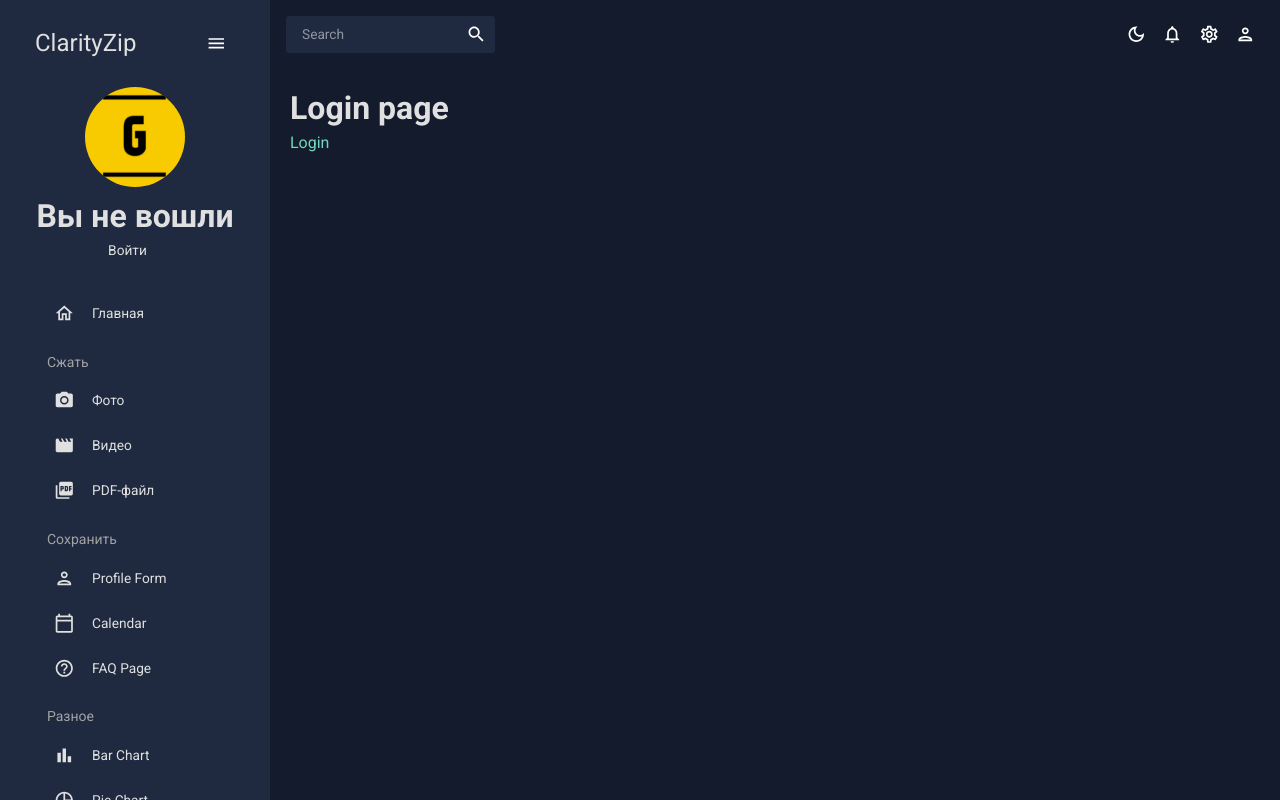
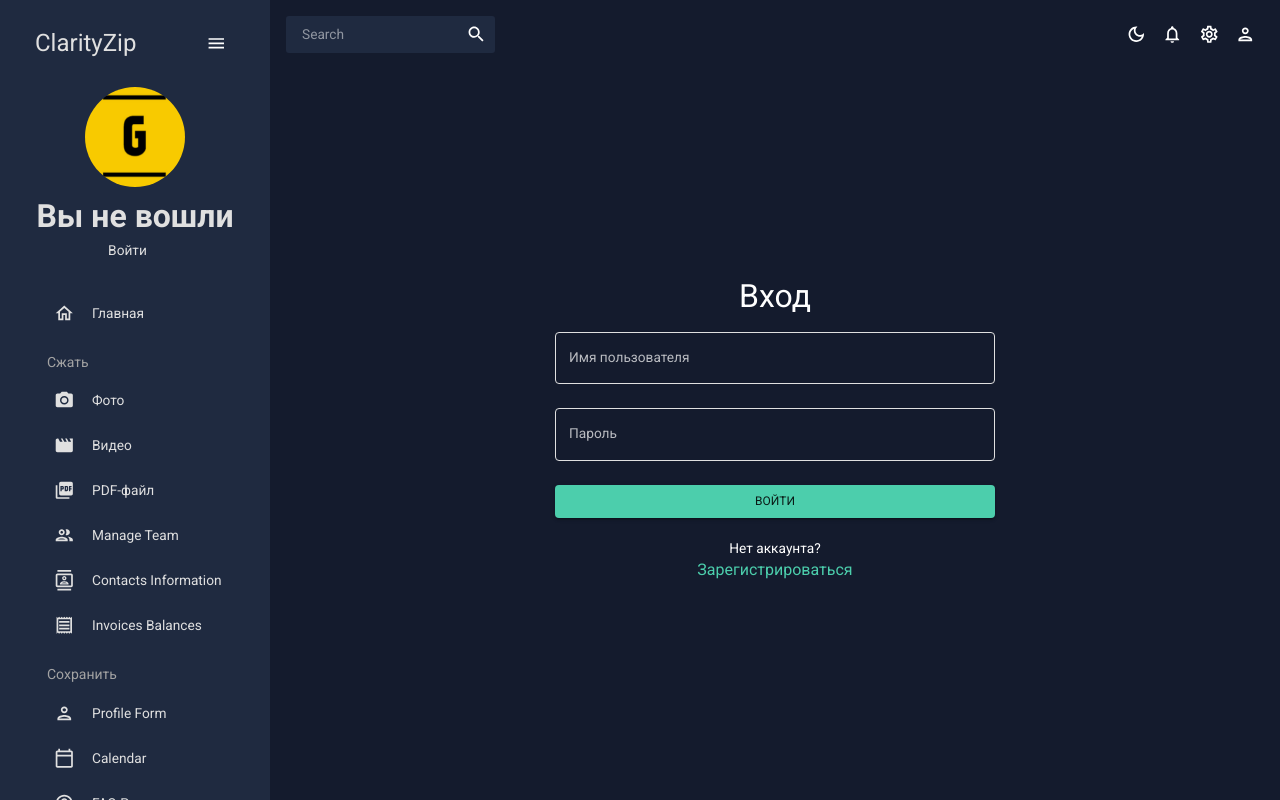
Before and after one commit to sursindmitry/clarity-zip, a React (Create React App) app in the folder src/frontend/: page /login in a window 1280 px wide. Built offline with nearby package versions, Linux system fonts and the light colour scheme.

Commit message:
Login page

```diff
--- a/src/frontend/src/App.js
+++ b/src/frontend/src/App.js
@@ -3,7 +3,6 @@ import {CssBaseline, ThemeProvider} from "@mui/material";
 import TopBar from "./scenes/global/TopBar";
 import Sidebar from "./scenes/global/Sidebar"
 import Dashboard from "./scenes/dashboard"
-import Team from "./scenes/team"
 import Invoices from "./scenes/invoices"
 import Contacts from "./scenes/contacts"
 import Bar from "./scenes/bar"
--- a/src/frontend/src/scenes/global/Sidebar.jsx
+++ b/src/frontend/src/scenes/global/Sidebar.jsx
@@ -50,6 +50,21 @@ const Sidebar = () => {
             sx={{
                 "& .pro-sidebar-inner": {
                     background: `${colors.primary[400]} !important`
+                },
+
+                "& .pro-sidebar-layout": {
+                    "&::-webkit-scrollbar-thumb": {
+                        background: `${colors.grey[100]}`,
+                        overflowY: "auto",
+                        borderRadius: "3px"
+
+                    },
+                    "&::-webkit-scrollbar": {
+                        width: "6px"
+                    },
+                    "&::-webkit-scrollbar-track": {
+                        background: colors.grey[900]
+                    },
                 },
                 "& .pro-icon-wrapper": {
                     backgroundColor: "transparent !important"
@@ -160,27 +175,27 @@ const Sidebar = () => {
                             selected={selected}
                             setSelected={setSelected}
                         />
-                        {/*<Item*/}
-                        {/*    title="Manage Team"*/}
-                        {/*    to="/team"*/}
-                        {/*    icon={<PeopleOutlinedIcon/>}*/}
-                        {/*    selected={selected}*/}
-                        {/*    setSelected={setSelected}*/}
-                        {/*/>*/}
-                        {/*<Item*/}
-                        {/*    title="Contacts Information"*/}
-                        {/*    to="/contacts"*/}
-                        {/*    icon={<ContactsOutlinedIcon/>}*/}
-                        {/*    selected={selected}*/}
-                        {/*    setSelected={setSelected}*/}
-                        {/*/>*/}
-                        {/*<Item*/}
-                        {/*    title="Invoices Balances"*/}
-                        {/*    to="/invoices"*/}
-                        {/*    icon={<ReceiptOutlinedIcon/>}*/}
-                        {/*    selected={selected}*/}
-                        {/*    setSelected={setSelected}*/}
-                        {/*/>*/}
+                        <Item
+                            title="Manage Team"
+                            to="/team"
+                            icon={<PeopleOutlinedIcon/>}
+                            selected={selected}
+                            setSelected={setSelected}
+                        />
+                        <Item
+                            title="Contacts Information"
+                            to="/contacts"
+                            icon={<ContactsOutlinedIcon/>}
+                            selected={selected}
+                            setSelected={setSelected}
+                        />
+                        <Item
+                            title="Invoices Balances"
+                            to="/invoices"
+                            icon={<ReceiptOutlinedIcon/>}
+                            selected={selected}
+                            setSelected={setSelected}
+                        />
 
                         <Typography
                             variant="h6"
@@ -247,7 +262,6 @@ const Sidebar = () => {
                             setSelected={setSelected}
                         />
                     </Box>
-
                 </Menu>
             </ProSidebar>
         </Box>
--- a/src/frontend/src/scenes/login/index.jsx
+++ b/src/frontend/src/scenes/login/index.jsx
@@ -1,16 +1,102 @@
-import {Box, IconButton, Typography, useTheme} from "@mui/material";
-import Header from "../../components/Header";
+import React, {useState} from 'react';
+import {Typography, TextField, Button, Box, useTheme} from '@mui/material';
+import {ErrorMessage, Form, Formik} from 'formik';
+import {styled} from '@mui/material/styles';
 import {tokens} from "../../theme";
+import {Link} from "react-router-dom";
 
-
-const Login = ()=>{
+const Login = () => {
     const theme = useTheme();
     const colors = tokens(theme.palette.mode);
 
-    return(
-        <Box m="20px">
-            <Header title="Login page" subtitle="Login"/>
+    const CustomTextField = styled(TextField)(({theme}) => ({
+        '& label.Mui-focused': {
+            color: `${colors.grey[100]}`,
+        },
+        '& .MuiOutlinedInput-root': {
+            '& fieldset': {
+                borderColor: `${colors.grey[100]}`,
+            },
+            '&.Mui-focused fieldset': {
+                borderColor: `${colors.grey[100]}`,
+            },
+        },
+    }));
+
+    const initialValues = {
+        username: '',
+        password: '',
+    };
+
+    const handleSubmit = (values, actions) => {
+        // Здесь можно добавить логику для проверки аутентификации
+        console.log('Submitted values:', values);
+        actions.setSubmitting(false);
+    };
+
+    return (
+        <Box
+            display="flex"
+            flexDirection="column"
+            justifyContent="center"
+            alignItems="center"
+            height="90vh"
+        >
+            <Typography variant="h2" align="center">
+                Вход
+            </Typography>
+            <Box display="flex" justifyContent="center" alignItems="center">
+                <Formik initialValues={initialValues} onSubmit={handleSubmit}>
+                    {({isSubmitting}) => (
+                        <Form>
+                            <CustomTextField
+                                fullWidth
+                                variant="outlined"
+                                label="Имя пользователя"
+                                name="username"
+                                margin="normal"
+                            />
+                            <ErrorMessage name="username" component="div"/>
+
+                            <CustomTextField
+                                fullWidth
+                                variant="outlined"
+                                label="Пароль"
+                                name="password"
+                                type="password"
+                                margin="normal"
+                            />
+                            <ErrorMessage name="password" component="div"/>
+
+                            <Button
+                                type="submit"
+                                variant="contained"
+                                color="secondary"
+                                fullWidth
+                                disabled={isSubmitting}
+                                style={{marginTop: '1rem'}}
+                            >
+                                Войти
+                            </Button>
+                        </Form>
+                    )}
+                </Formik>
+            </Box>
+            <Box marginTop="20px" align="center">
+                <Typography>Нет аккаунта?</Typography>
+
+                <Link to="/register" style={{textDecoration:"none"}}>
+                    <Typography
+                        variant="h5"
+                        style={{cursor: "pointer"}}
+                        color={colors.greenAccent[500]}
+                    >
+                        Зарегистрироваться
+                    </Typography>
+                </Link>
+            </Box>
         </Box>
-    )
-}
+    );
+};
+
 export default Login;
```
